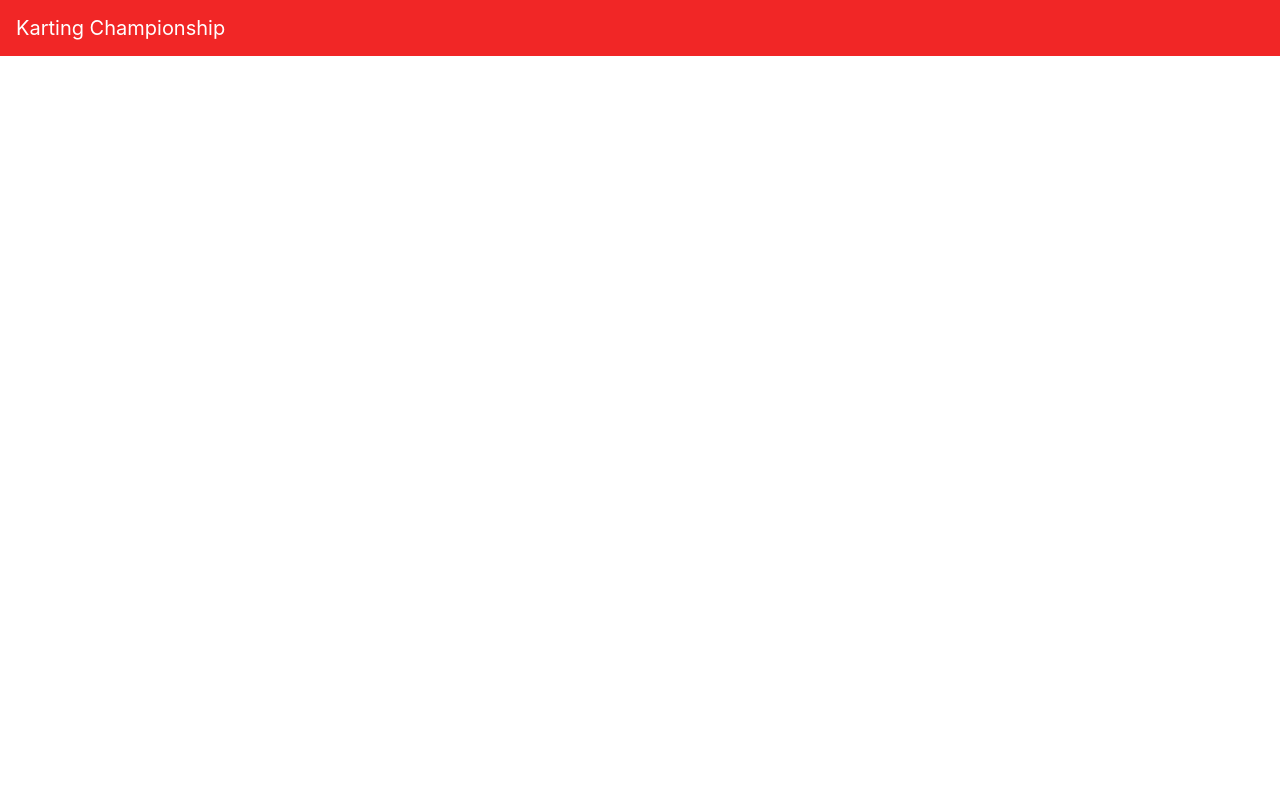
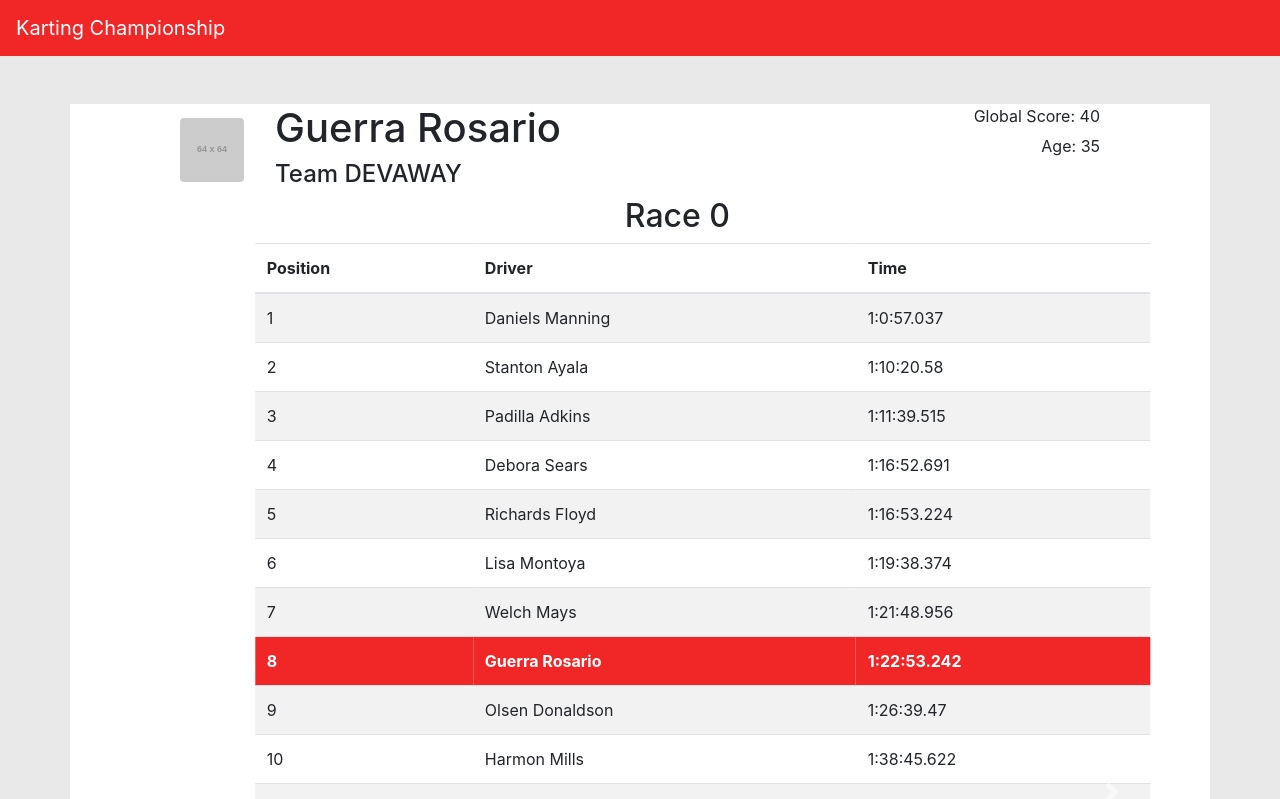
Before and after one commit to vCabeza/kart-ranking, a React (Create React App) app: page /kart-ranking/driver/5f3a3c5f086b43d06ac5a984 in a window 1280 px wide. Shown: the top 799 px of the page. Built offline with nearby package versions, Linux system fonts and the light colour scheme.

Commit message:
Styles and routes adjustments

```diff
--- a/src/components/App.js
+++ b/src/components/App.js
@@ -1,5 +1,5 @@
 import { Container, Navbar } from 'react-bootstrap';
-import { BrowserRouter, Route, Link } from 'react-router-dom';
+import { BrowserRouter, Route, Link, Redirect } from 'react-router-dom';
 
 import Index from './Index';
 import DriverProfile from './drivers/DriverProfile';
@@ -10,12 +10,18 @@ function App() {
       <BrowserRouter>
         <Navbar className='header-container' sticky='top' variant='dark'>
           <Navbar.Brand>
-            <Link to={'/'}>Karting Championship</Link>
+            <Link to={'/kart-ranking'}>Karting Championship</Link>
           </Navbar.Brand>
         </Navbar>
         <Container className='body-container'>
-          <Route exact path='/' component={Index} />
-          <Route exact path={`/driver/:driverId`} component={DriverProfile} />
+          <Route exact path='/kart-ranking' component={Index} />
+          <Route
+            path={`/kart-ranking/driver/:driverId`}
+            component={DriverProfile}
+          />
+          <Route exact path='/'>
+            <Redirect to='/kart-ranking' />
+          </Route>
         </Container>
       </BrowserRouter>
     </div>
--- a/src/components/drivers/DriverProfile.jsx
+++ b/src/components/drivers/DriverProfile.jsx
@@ -23,7 +23,7 @@ class DriverProfile extends Component {
     return (
       <>
         <Row>
-          <Col xs={3} md={1}>
+          <Col xs={3} md={{ offset: 1, span: 1 }}>
             <Image
               className='profilePicture'
               src={this.props.selectedDriver.picture}
@@ -39,11 +39,13 @@ class DriverProfile extends Component {
             </Row>
           </Col>
 
-          <Col xs={8} md={4}>
-            <Row as={Col}>
-              Global Score: {this.props.selectedDriver.globalScore}
+          <Col xs={8} md={{ offset: 3, span: 2 }}>
+            <Row as={Col} className='profileInfo' >
+              <p>Global Score: {this.props.selectedDriver.globalScore}</p>
             </Row>
-            <Row as={Col}>Age: {this.props.selectedDriver.age}</Row>
+            <Row as={Col} className='profileInfo'>
+              <p>Age: {this.props.selectedDriver.age}</p>
+            </Row>
           </Col>
         </Row>
         <Row>
--- a/src/components/rankings/GlobalRanking.jsx
+++ b/src/components/rankings/GlobalRanking.jsx
@@ -46,7 +46,9 @@ class ClasificacionGlobal extends Component {
                   <OverlayTrigger
                     placement='right'
                     overlay={this.popover(driver)}>
-                    <Link to={'/driver/' + driver._id}>{driver.name}</Link>
+                    <Link to={'kart-ranking/driver/' + driver._id}>
+                      {driver.name}
+                    </Link>
                   </OverlayTrigger>
                 ) : (
                   <td>{driver.name}</td>
--- a/src/ranking.css
+++ b/src/ranking.css
@@ -1,4 +1,8 @@
 .App {
+  background-color: rgb(233, 233, 233);
+}
+
+html {
   background-color: rgb(233, 233, 233);
 }
 
@@ -12,18 +16,21 @@
 
 .body-container {
   background-color: white;
-  margin-top: 3em;
+}
+
+.profilePicture {
+  position: absolute;
+  top: 15%;
+}
+
+.profileInfo {
+  height: 30px;
 }
 
 .selectedDriver {
   font-weight: bold;
   background-color: #f12626 !important;
   color: white;
-}
-
-.profilePicture {
-  position: absolute;
-  top: 15%;
 }
 
 @media only screen and (max-width: 600px) {
@@ -36,3 +43,15 @@
     top: 30%;
   }
 }
+
+@media only screen and (min-width: 600px) {
+  .profileInfo {
+    text-align: justify;
+    direction: rtl;
+    float: right;
+  }
+
+  .body-container {
+    margin-top: 3em;
+  }
+}
```
